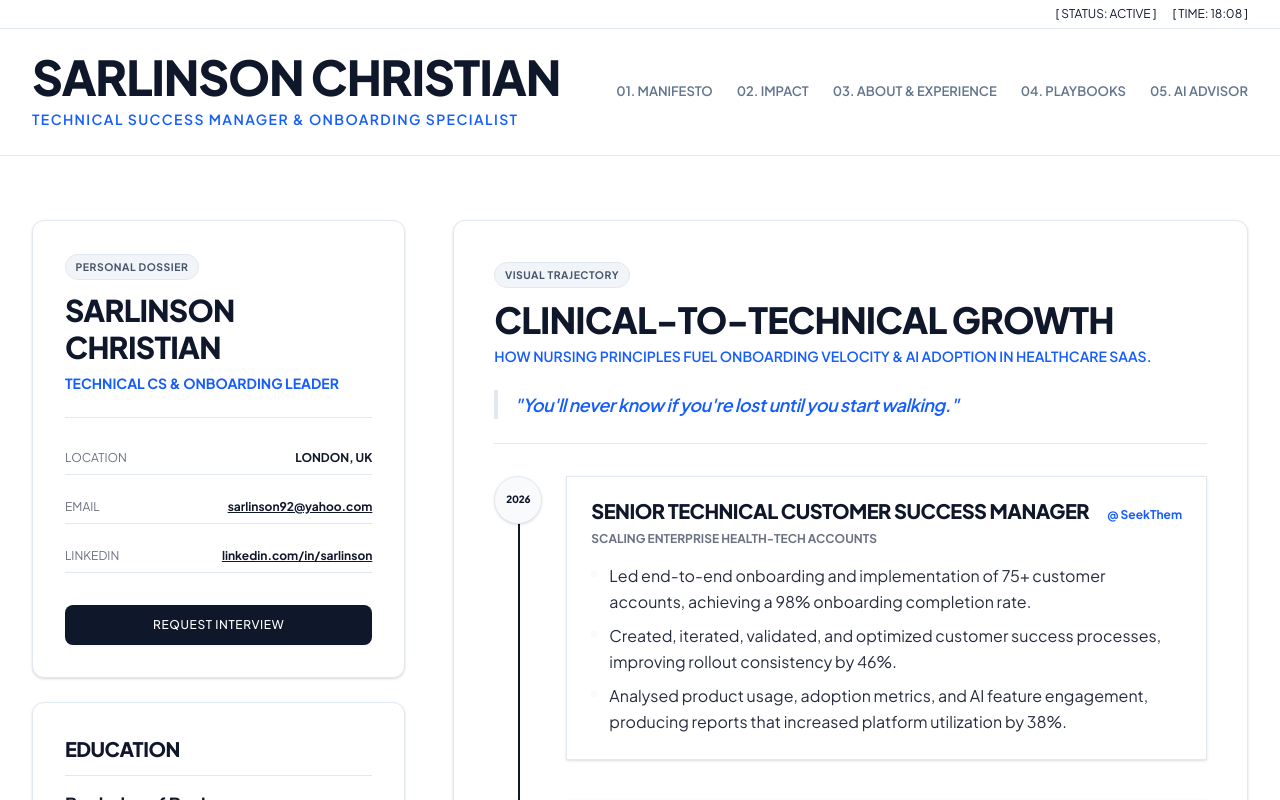
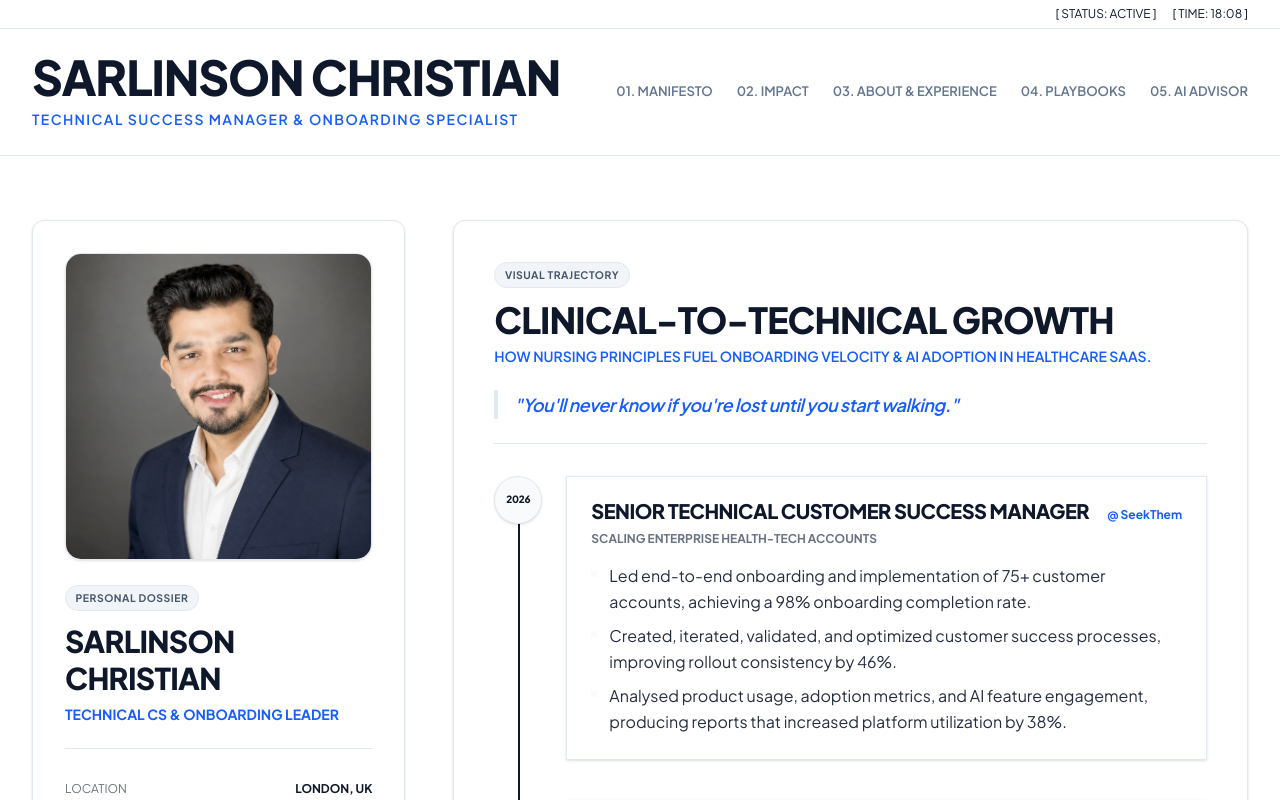
Before and after one commit to schristian9/CSM_Port, a Next.js app: page /about in a window 1280 px wide. Shown: the top 800 px of the page. Built offline with nearby package versions, Linux system fonts and the light colour scheme.

Commit message:
Add profile picture to about page

```diff
--- a/app/about/page.js
+++ b/app/about/page.js
@@ -96,6 +96,17 @@ export default function About() {
           <div className="lg:col-span-4 lg:sticky lg:top-36 space-y-6 self-start">
             <div className="pro-card bg-slate-50 p-8 relative overflow-hidden">
 
+              {/* Profile Picture */}
+              <div className="mb-6 relative w-full aspect-square rounded-2xl overflow-hidden border border-slate-200 shadow-sm">
+                <Image
+                  src="/mypng.png"
+                  alt="Sarlinson Christian"
+                  fill
+                  className="object-cover"
+                  sizes="(max-w-7xl) 100vw, 33vw"
+                  priority
+                />
+              </div>
 
               <div className="border-b border-slate-200 pb-6 mb-6">
                 <div className="pro-badge mb-3">PERSONAL DOSSIER</div>
```
Also changed, not shown: public/mypng.png (added).
